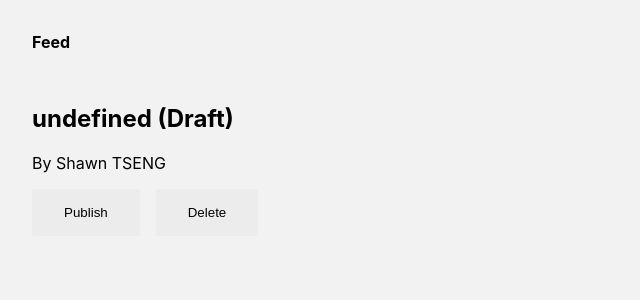
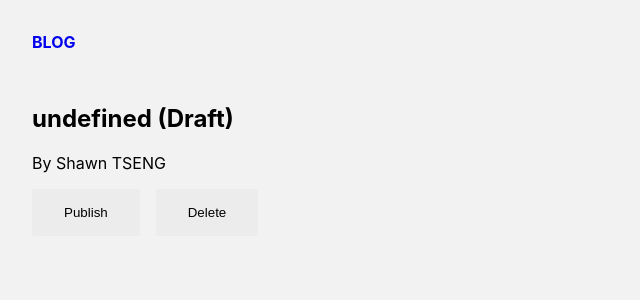
Before and after one commit to ShawnTseng/shawn-tseng-blog, a Next.js app: page /p/1 in a window 1280 px wide. Shown: the top 300 px of the page, without its empty margins (0-640 px from the left). Built offline with nearby package versions, Linux system fonts and the light colour scheme; no server answers; the database is empty.

Commit message:
add prototype of header

```diff
--- a/components/Header.tsx
+++ b/components/Header.tsx
@@ -1,52 +1,22 @@
 import React from 'react';
 import Link from 'next/link';
-import { useRouter } from 'next/router';
 
 const Header: React.FC = () => {
-  const router = useRouter();
-  const isActive: (pathname: string) => boolean = (pathname) =>
-    router.pathname === pathname;
-
-  let left = (
-    <div className="left">
-      <Link legacyBehavior href="/">
-        <a className="bold" data-active={isActive('/')}>
-          Feed
-        </a>
-      </Link>
-      <style jsx>{`
-        .bold {
-          font-weight: bold;
-        }
-
-        a {
-          text-decoration: none;
-          color: var(--geist-foreground);
-          display: inline-block;
-        }
-
-        .left a[data-active='true'] {
-          color: gray;
-        }
-
-        a + a {
-          margin-left: 1rem;
-        }
-      `}</style>
-    </div>
-  );
-
-  let right = null;
-
   return (
     <nav>
-      {left}
-      {right}
+      <Link href="/">
+        <span className='logo'>BLOG</span>
+      </Link>
       <style jsx>{`
         nav {
           display: flex;
           padding: 2rem;
           align-items: center;
+        }
+        .logo {
+          color: var(--geist-foreground);
+          display: inline-block;
+          font-weight: bold;
         }
       `}</style>
     </nav>
--- a/pages/index.tsx
+++ b/pages/index.tsx
@@ -21,8 +21,6 @@ type Props = {
 const Blog: React.FC<Props> = (props) => {
   return (
     <Layout>
-      <div className="page">
-        <h1>Public Feed</h1>
       <main>
         {props.feed.map((post) => (
           <div key={post.id} className="post">
@@ -30,7 +28,6 @@ const Blog: React.FC<Props> = (props) => {
           </div>
         ))}
       </main>
-      </div>
       <style jsx>{`
         .post {
           background: white;
```
Lines whose indentation alone changed are shown as unchanged.
